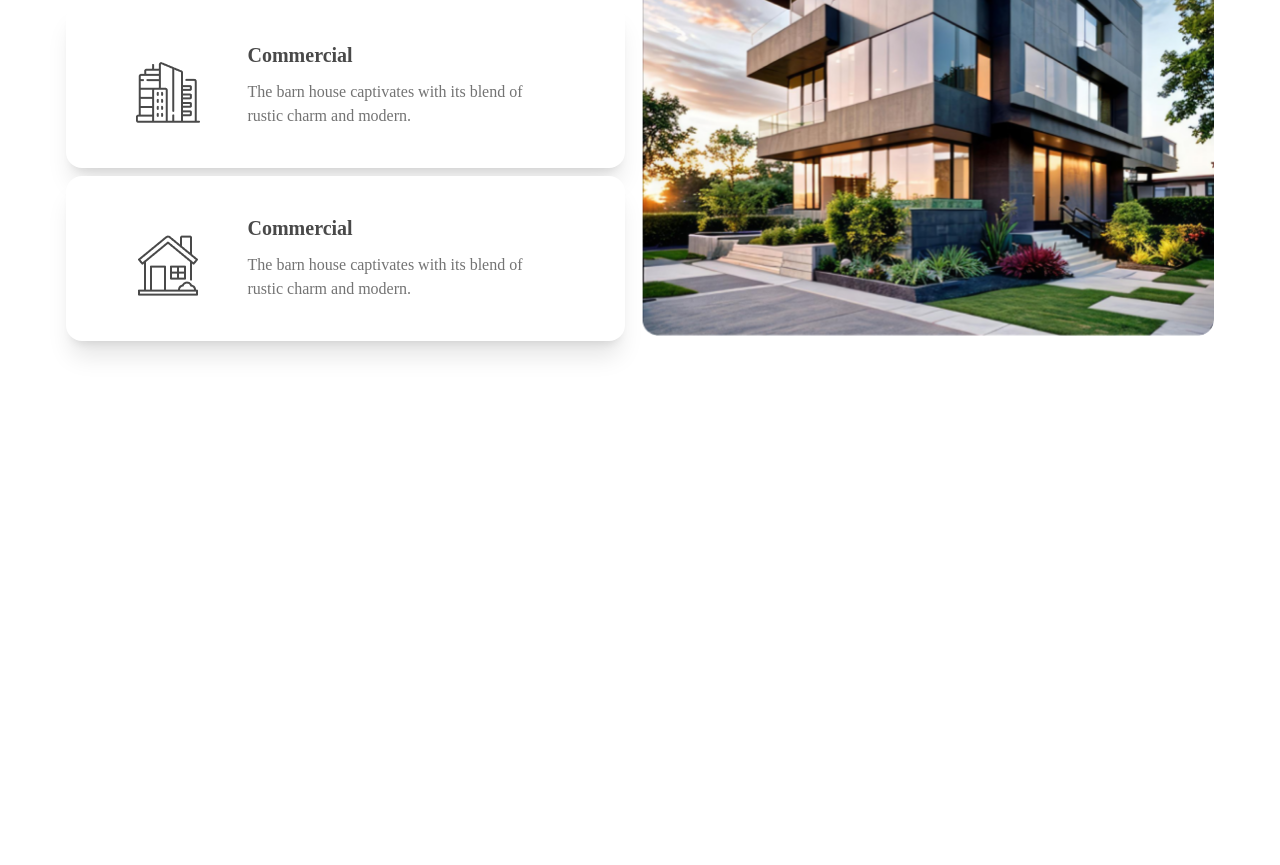
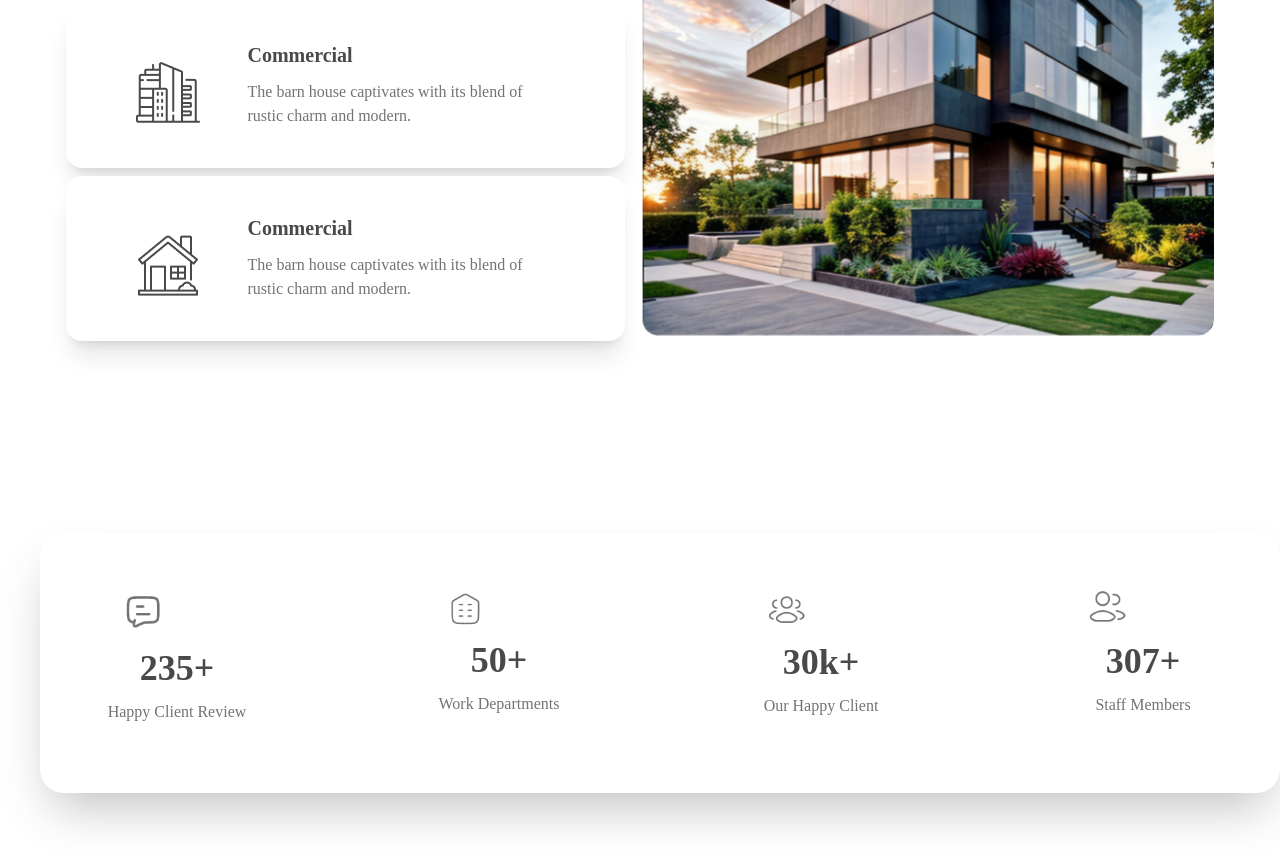
Before and after one commit to kamrolhasantanbir123/assienment-3, a plain HTML site: page index.html in a window 1280 px wide. Shown: the part 1024-1889 px from the top of the page. Before the commit the page ends 1557 px from the top, so only its background shows below. Drawn offline with nearby package versions, Linux system fonts and the light colour scheme.

Commit message:
added number section dane

```diff
--- a/index.html
+++ b/index.html
@@ -173,6 +173,44 @@
                 <img class="how" src="./assets/Rectangle.png" alt="">
                </section>
                <!-- indestras section ed -->
+                <!-- number section st -->
+                <section class="my-24 md:container mx-auto">
+                    <!-- cards st -->
+                     <div class="grid grid-cols-1 gap-12 md:grid-cols-2 lg:grid-cols-4 shadow-2xl rounded-3xl lg:h-[260px] lg:ml-10 pt-14 pb-10">
+                      <!-- card 1 st -->
+                      <div class="justify-center text-center items-center space-y-3">
+                        <img class="lg:ml-[77px] ml-[205px] text-[2.5px	Middle
+                        #737373] w-[50px]" src="./assets/1.PNG" alt="">
+                        <h3 class="text-[#494949] font-['Manrope'] text-4xl font-extrabold">235+</h3>
+                        <p class="text-[#737373] font-['monrope'] font-medium text-base">Happy Client Review</p>
+                      </div>
+                      <!-- card 1 ed -->
+                      <!-- card 2 st -->
+                      <div class="justify-center text-center items-center space-y-3">
+                        <img class="lg:ml-[77px] ml-[205px] text-[2.5px	Middle
+                        #737373] w-[50px]" src="./assets/2.PNG" alt="">
+                        <h3 class="text-[#494949] font-['Manrope'] text-4xl font-extrabold">50+</h3>
+                        <p class="text-[#737373] font-['monrope'] font-medium text-base">Work Departments</p>
+                      </div>
+                      <!-- card 2 ed -->
+                      <!-- card 3 st -->
+                      <div class="justify-center text-center items-center space-y-3">
+                        <img class="lg:ml-[77px] ml-[205px] text-[2.5px	Middle
+                        #737373] w-[50px]" src="./assets/3.PNG" alt="">
+                        <h3 class="text-[#494949] font-['Manrope'] text-4xl font-extrabold">30k+</h3>
+                        <p class="text-[#737373] font-['monrope'] font-medium text-base">Our Happy Client</p>
+                      </div>
+                      <div class="justify-center text-center items-center space-y-3">
+                        <img class="lg:ml-[77px] ml-[205px] text-[2.5px	Middle
+                        #737373] w-[50px]" src="./assets/4.PNG" alt="">
+                        <h3 class="text-[#494949] font-['Manrope'] text-4xl font-extrabold">307+</h3>
+                        <p class="text-[#737373] font-['monrope'] font-medium text-base">Staff Members</p>
+                      </div>
+                      <!-- card 3 ed -->
+                     </div>
+                    <!-- cards ed -->
+                   </section>
+                <!-- number section ed -->
         </main>
         <!-- main section ed -->
 </body>
```
